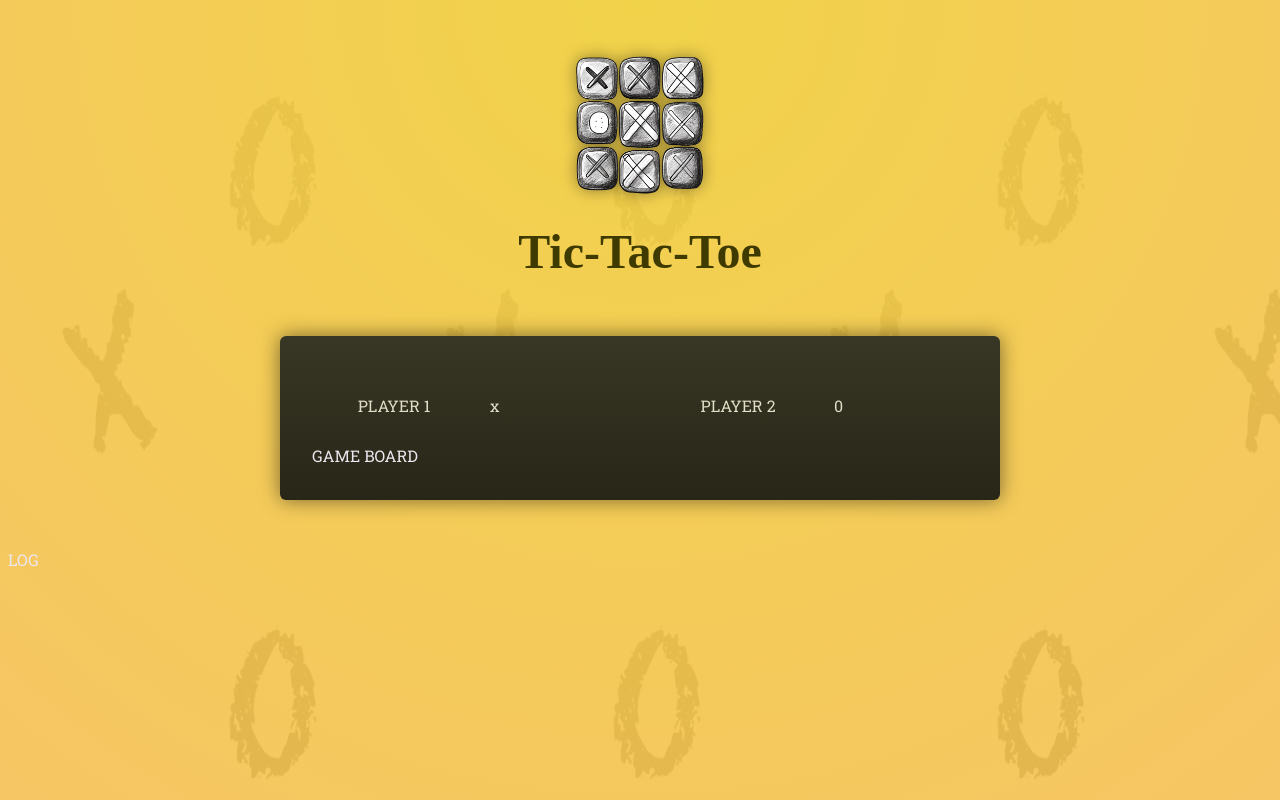
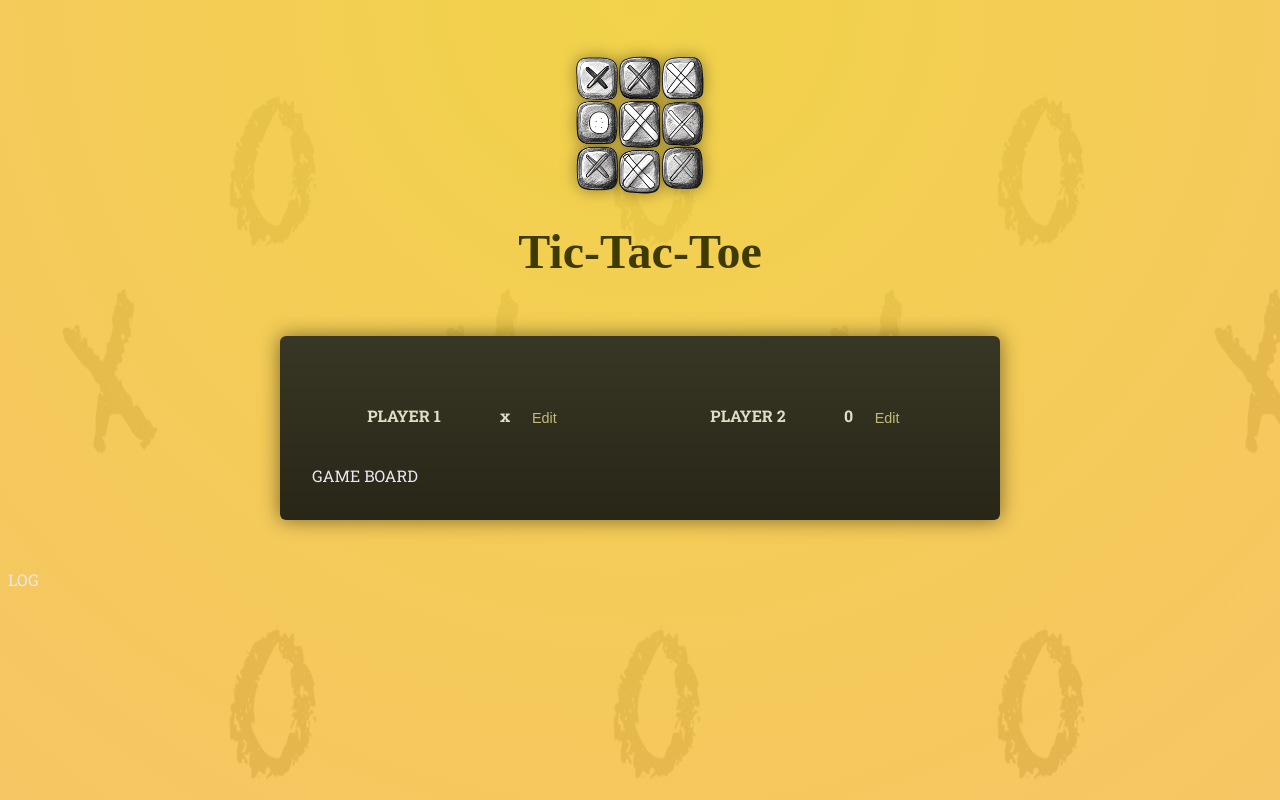
Before and after one commit to lhzdnb/react-complete-guide-course, a React (Vite) app in the folder 04 React Essentials Deep Dive/tic-tac-toe-starting-project/: page / in a window 1280 px wide. Shown: the top 800 px of the page. Built offline with nearby package versions, Linux system fonts and the light colour scheme; a web font is replaced by a local one.

Commit message:
Working with State

```diff
--- a/04 React Essentials Deep Dive/tic-tac-toe-starting-project/src/App.jsx
+++ b/04 React Essentials Deep Dive/tic-tac-toe-starting-project/src/App.jsx
@@ -1,16 +1,12 @@
+import Player from "./components/Player.jsx";
+
 function App() {
   return (
     <main>
       <div id="game-container">
         <ol id="players">
-          <li>
-            <span className="player-name">Player 1</span>
-            <span className="player-symbol">x</span>
-          </li>
-          <li>
-            <span className="player-name">Player 2</span>
-            <span className="player-symbol">0</span>
-          </li>
+          <Player name="Player 1" symbol="x" />
+          <Player name="Player 2" symbol="0" />
         </ol>
         GAME BOARD
       </div>
--- /dev/null
+++ b/04 React Essentials Deep Dive/tic-tac-toe-starting-project/src/components/Player.jsx
@@ -0,0 +1,23 @@
+import { useState } from "react";
+
+export default function Player({ name, symbol }) {
+  const [isEditing, setIsEditing] = useState(false);
+
+  function handleEditClick() {
+    setIsEditing(true);
+  }
+
+  return (
+    <li>
+      <span className="player">
+        {!isEditing ? (
+          <span className="player-name">{name}</span>
+        ) : (
+          <input type="text" />
+        )}
+        <span className="player-symbol">{symbol}</span>
+      </span>
+      <button onClick={handleEditClick}>Edit</button>
+    </li>
+  );
+}
```
